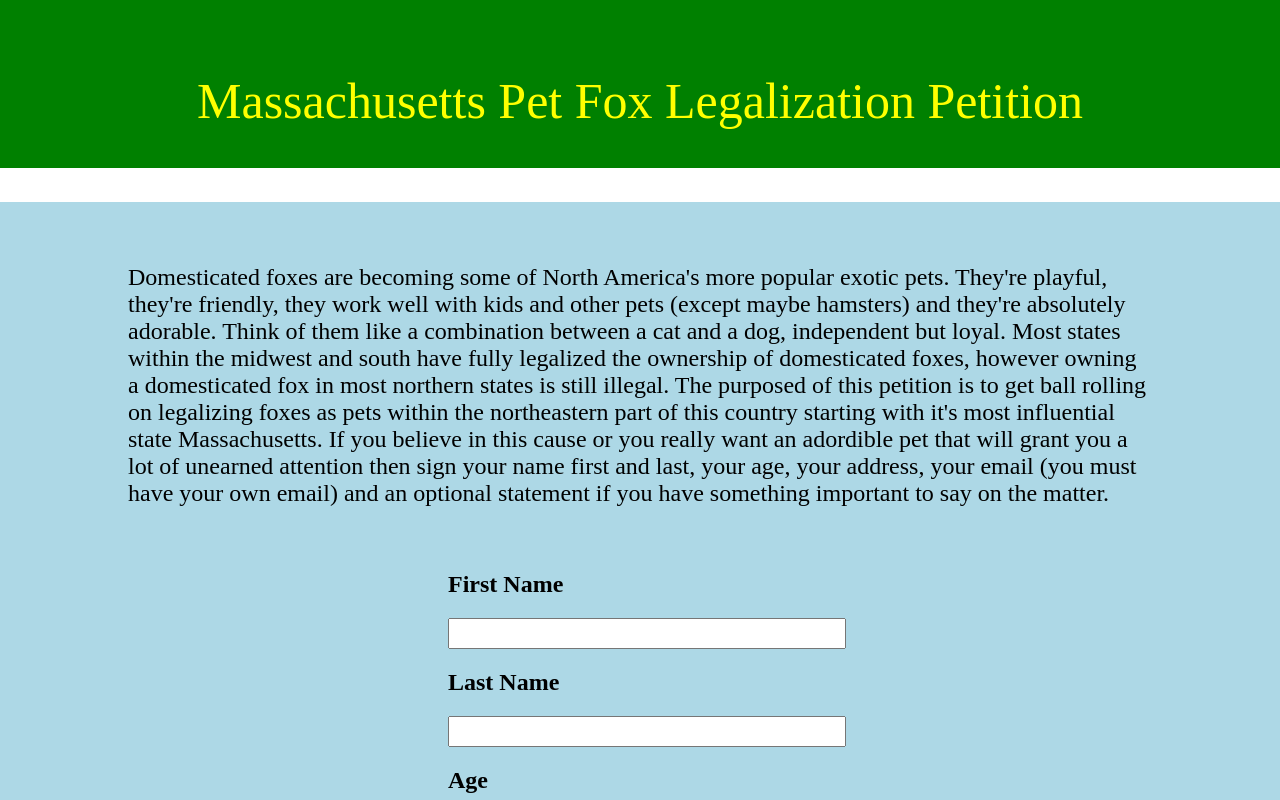
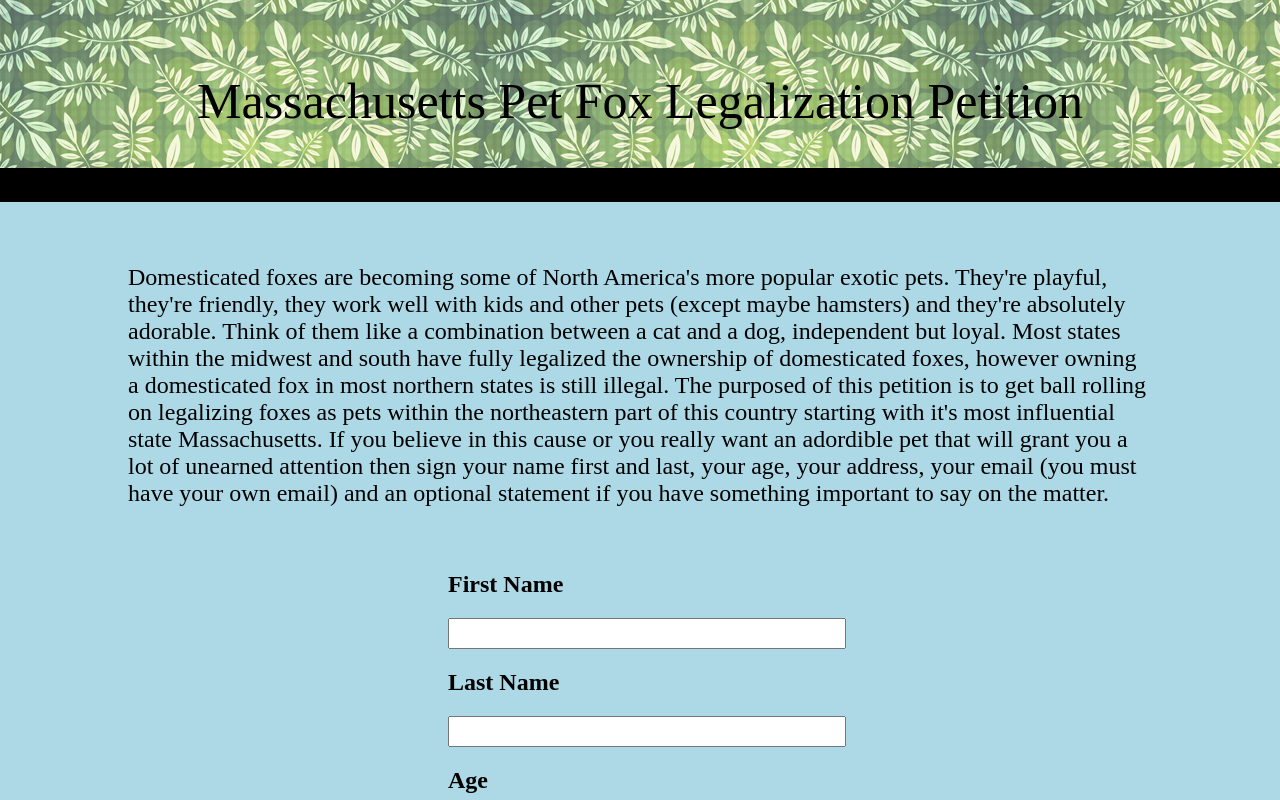
Before and after one commit to Peter-White/petition_site_app, a website: page index.html in a window 1280 px wide. Shown: the top 800 px of the page. Drawn offline with nearby package versions, Linux system fonts and the light colour scheme; no server answers.

Commit message:
Added Header Background Image

```diff
--- a/styles.css
+++ b/styles.css
@@ -1,11 +1,13 @@
 body {
 margin: 0px;
 padding: 0px;
+background-color: black;
 }
 
 header {
   height: 0%;
   padding-top: 0.01%;
+  background-image: url('images/seamless_leaf_pattern_03.jpg');
 }
 
 #main {
@@ -24,7 +26,6 @@ header, footer {
 }
 
 .header h1 {
-  color: yellow;
   font-size: 50px;
   font-family: 'Tinos', serif;
   font-weight: 400;
```
Also changed, not shown: images/seamless_leaf_pattern_03.jpg (added).
